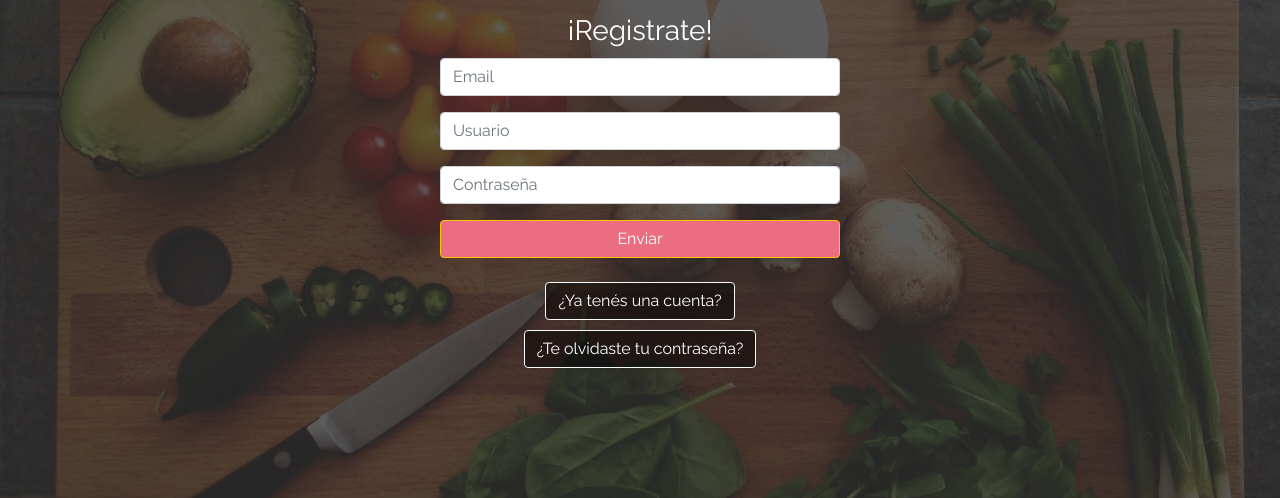
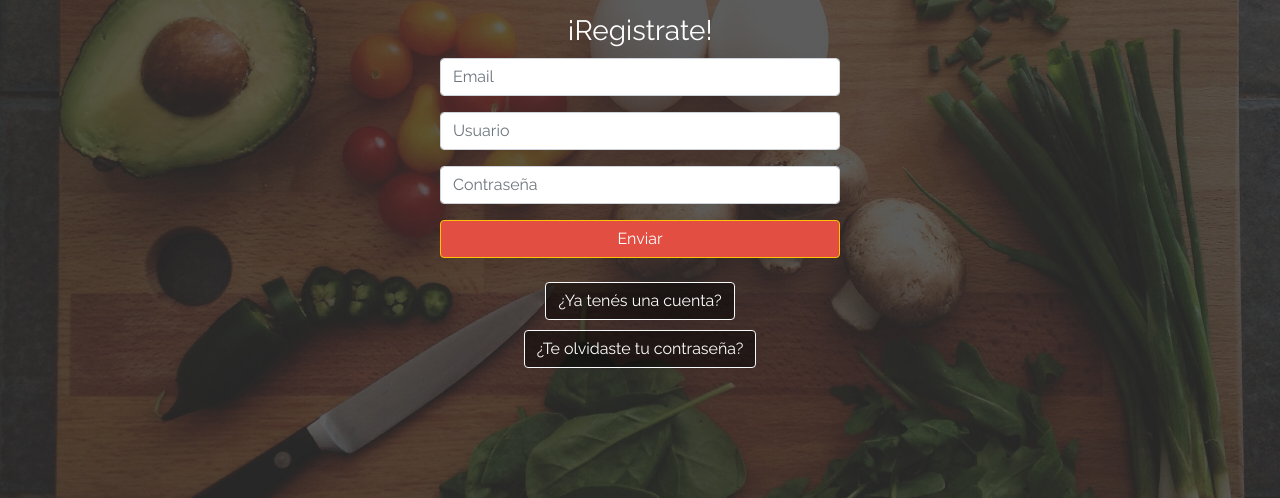
Before and after one commit to nazarenads/foodseason, a PHP site: page /signup.html in a window 1280 px wide. Shown: the part 187-685 px from the top of the page. Run offline with PHP 8.4, Linux system fonts and the light colour scheme; some libraries are stand-ins or nearby versions.

Commit message:
cambie el color del boton

```diff
--- a/css/styles.css
+++ b/css/styles.css
@@ -48,7 +48,7 @@ h3{
   font-family: 'Raleway', sans-serif;
 }
 .btn{
-  background-color: #EB6E80;
+  background-color: #E24E42;
   color: white;
   font-family: 'Raleway', sans-serif;
 }
```
